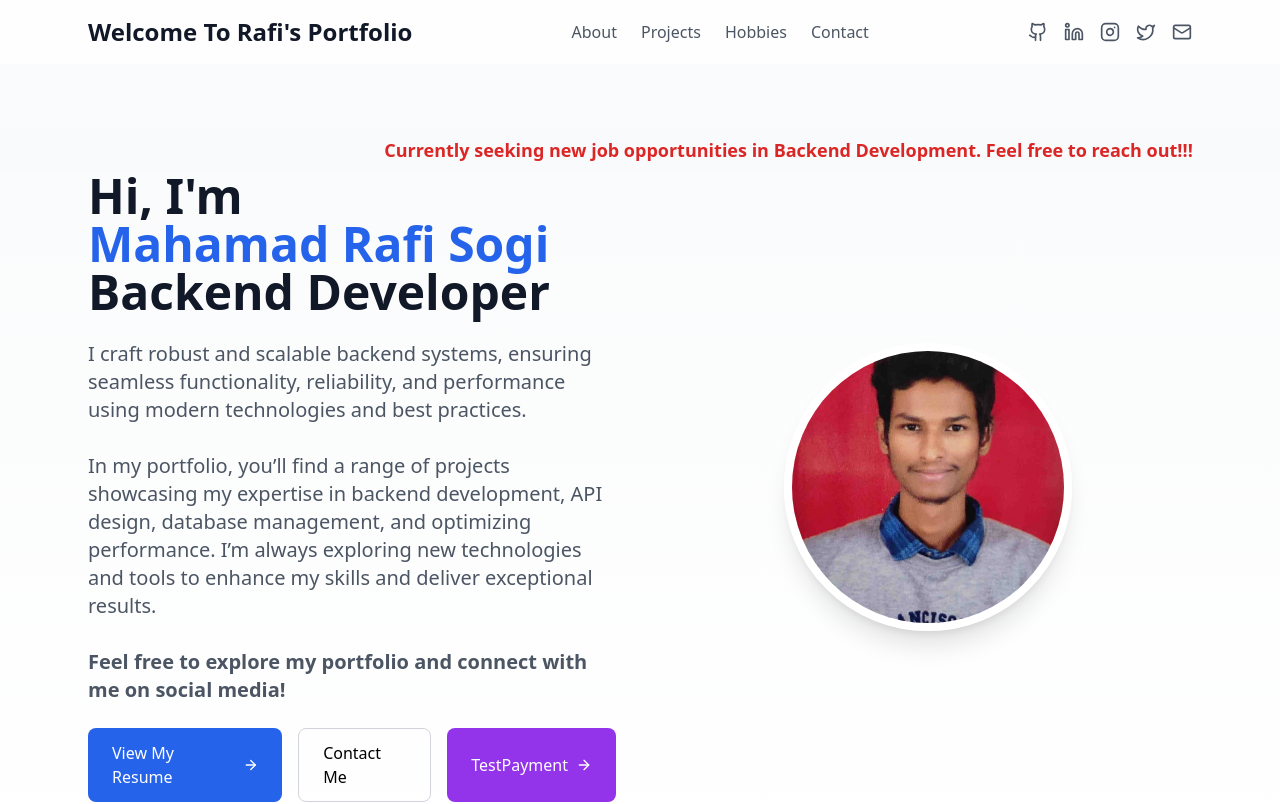
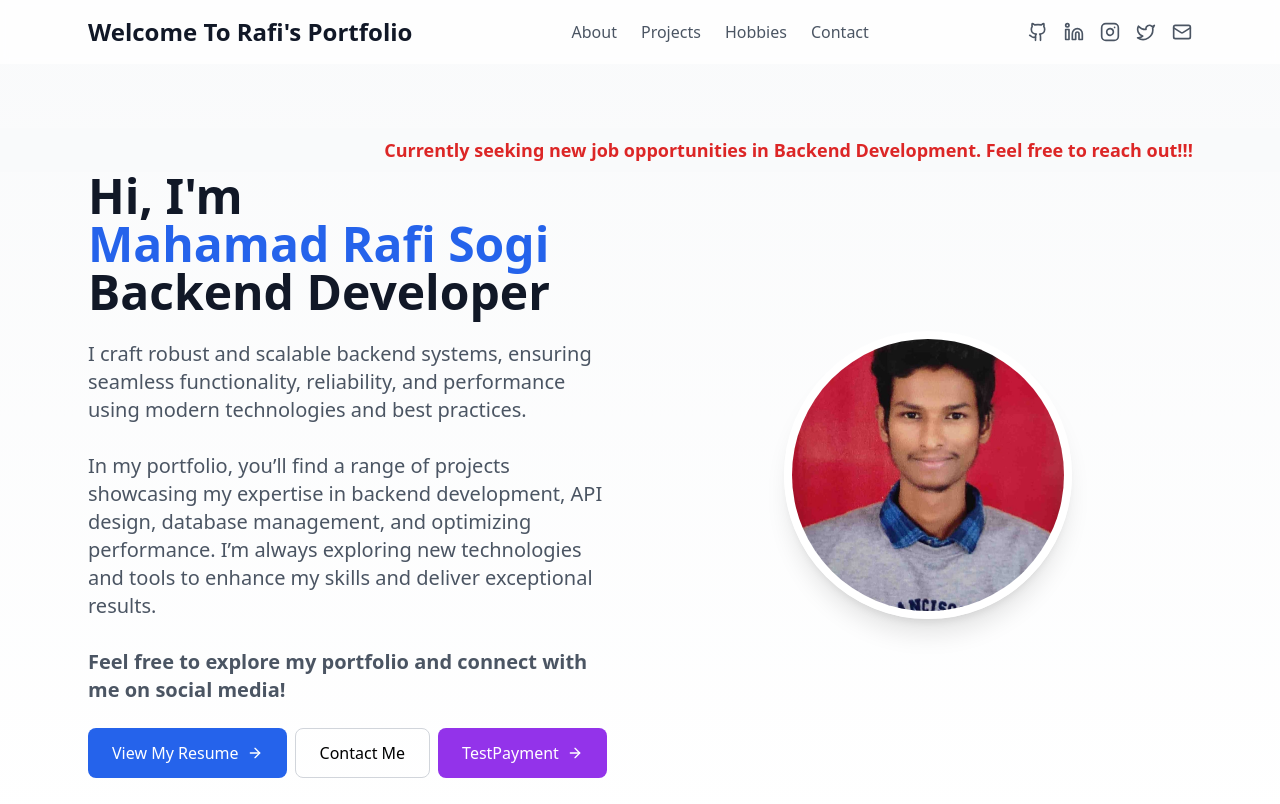
Before and after one commit to Mahamad-Rafi-Sogi/MyPortfolio, a React (Vite) app: page / in a window 1280 px wide. Shown: the top 804 px of the page. Built offline with nearby package versions, Linux system fonts and the light colour scheme.

Commit message:
adjusting hero page

```diff
--- a/src/components/Hero.tsx
+++ b/src/components/Hero.tsx
@@ -30,7 +30,7 @@ export function Hero() {
             <br /><br />
             <strong>Feel free to explore my portfolio and connect with me on social media!</strong>
             </p>
-            <div className="flex gap-4">
+            <div className="flex gap-2">
               <a href="https://mahamad-rafi-sogi-portfolio.netlify.app/" className="inline-flex items-center gap-2 px-6 py-3 bg-blue-600 text-white rounded-lg hover:bg-blue-700 transition-colors hover:scale-110">
                 View My Resume
                 <ArrowRight className="w-4 h-4" />
```
